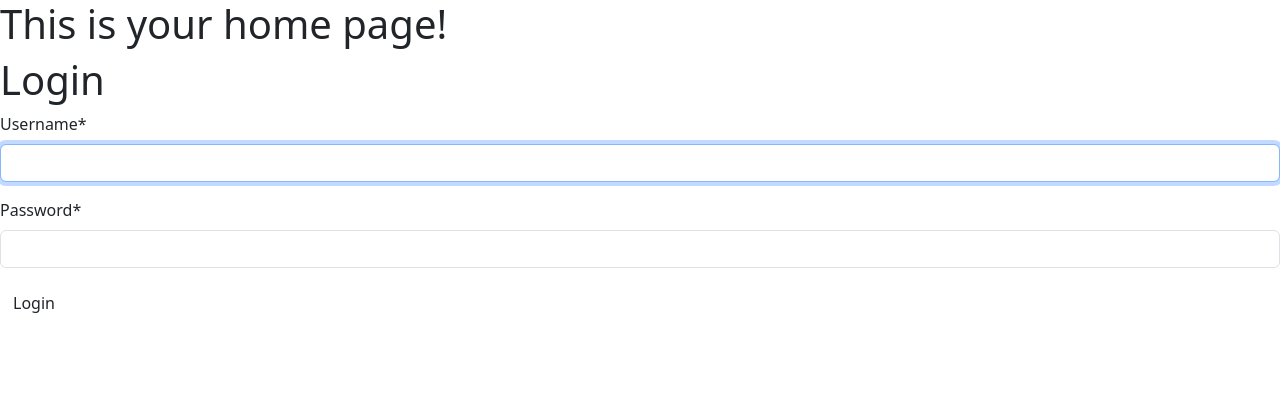
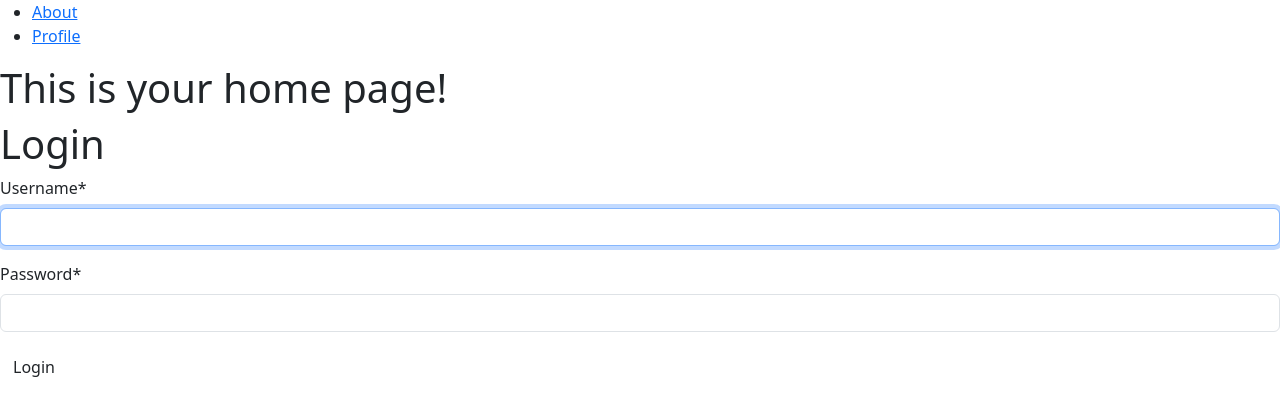
Before and after one commit to DCampbell0519/fixit-quest, a Django app: page / in a window 1280 px wide. Shown: the top 416 px of the page. Run offline with Django 5.2, Linux system fonts and the light colour scheme; some libraries are stand-ins or nearby versions.

Commit message:
added the navbar

```diff
--- a/fixit_tracker/templates/base.html
+++ b/fixit_tracker/templates/base.html
@@ -8,6 +8,12 @@
     {% block head %} {% endblock %}
 </head>
 <body>
+    <nav>
+        <ul>
+            <li><a href="{% url 'about' %}">About</a></li>
+            <li><a href="{% url 'profile' %}">Profile</a></li>
+        </ul>
+    </nav>
     <main>{% block content %} {% endblock %}</main>
 </body>
 </html>
```
